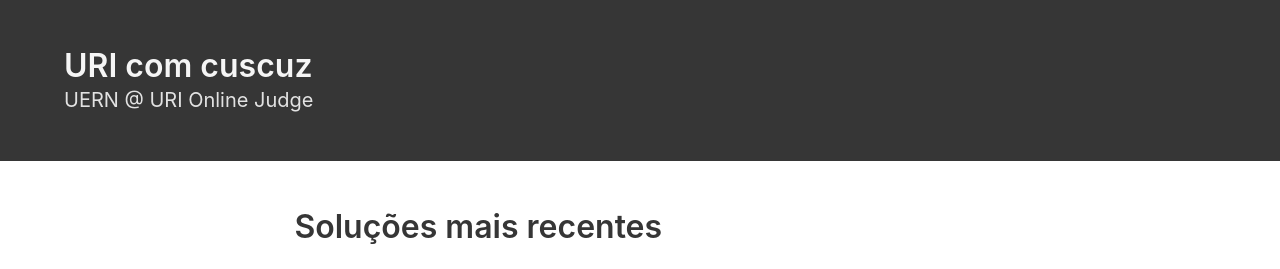
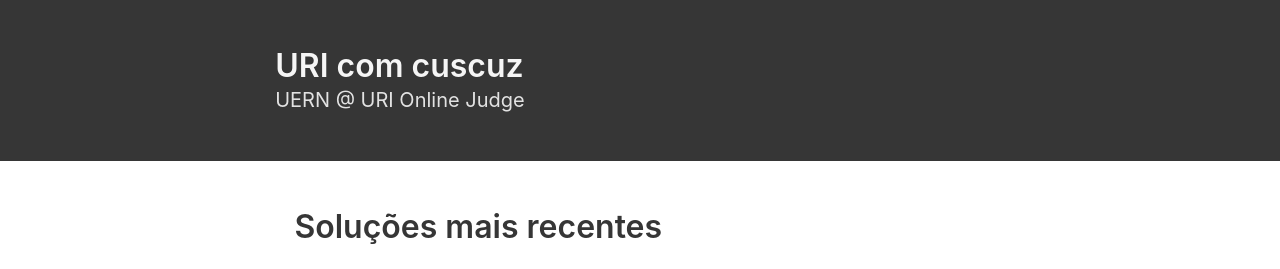
Before and after one commit to gacheiro/uri-com-cuscuz, a Flask app: page / in a window 1280 px wide. Shown: the top 269 px of the page. Run offline with Flask 2, Linux system fonts and the light colour scheme; data that the repository does not hold is empty; some libraries are stand-ins or nearby versions.

Commit message:
Melhor visualização do banner

```diff
--- a/uricomcuscuz/templates/layout.html
+++ b/uricomcuscuz/templates/layout.html
@@ -53,13 +53,15 @@
 
   <section class="hero is-dark">
     <div class="hero-body">
-      <div class="container">
+      <div class="columns is-centered">
+        <div class="column is-three-fifths">
           <h1 class="title">
             URI com cuscuz
           </h1>
           <h2 class="subtitle">
             UERN @ URI Online Judge
           </h2>
+        </div>
       </div>
     </div>
   </section>
```
Lines whose indentation alone changed are shown as unchanged.
